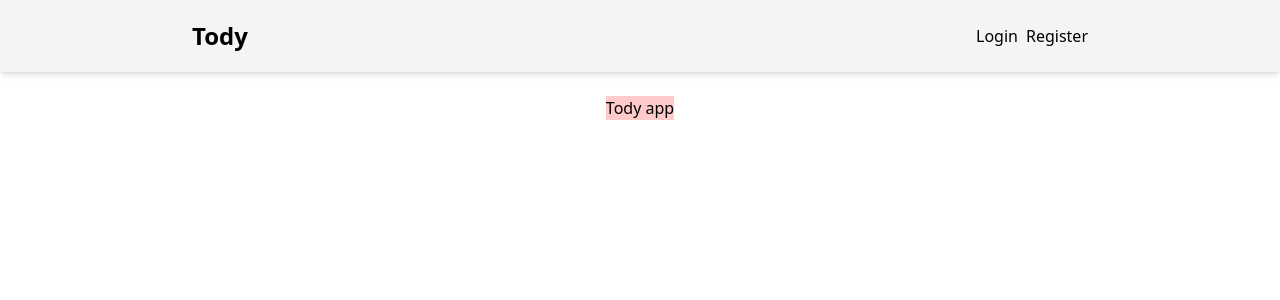
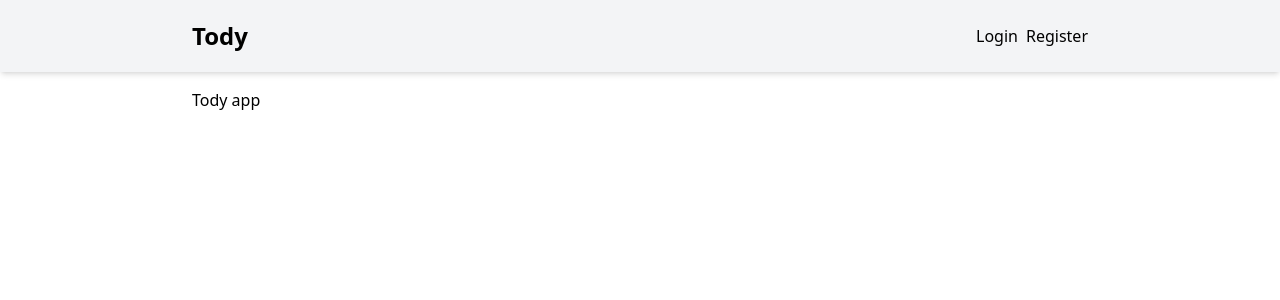
Before and after one commit to skele2k/prisma-tailwind-project, a Next.js app in the folder web/: page / in a window 1280 px wide. Shown: the top 300 px of the page. Built offline with nearby package versions, Linux system fonts and the light colour scheme.

Commit message:
main page changed

```diff
--- a/web/src/pages/index.tsx
+++ b/web/src/pages/index.tsx
@@ -10,8 +10,10 @@ const HomePage: React.FC<HomePageType> = ({}) => {
       <Head>
         <title>Tody app</title>
       </Head>
-      <Navbar styles="mb-6" />
-      <div className="max-w-3xl mx-auto bg-red-200">Tody app</div>
+      <Navbar />
+      <div className="pt-4 block">
+        <div className="mx-auto max-w-4xl">Tody app</div>
+      </div>
     </div>
   );
 };
```
